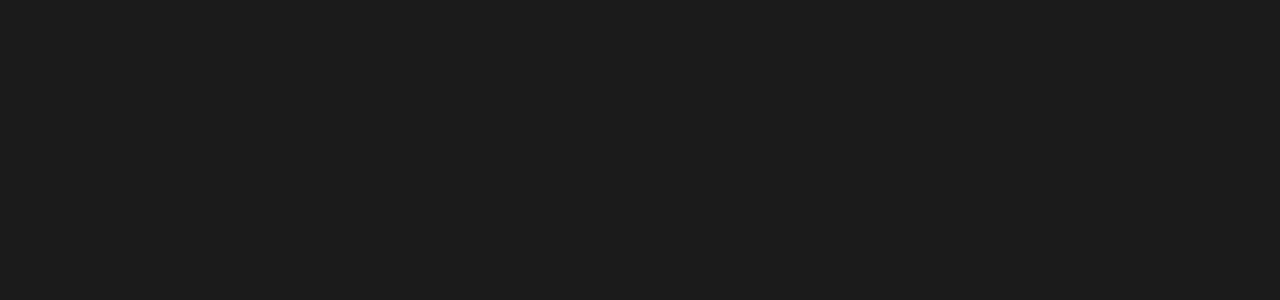
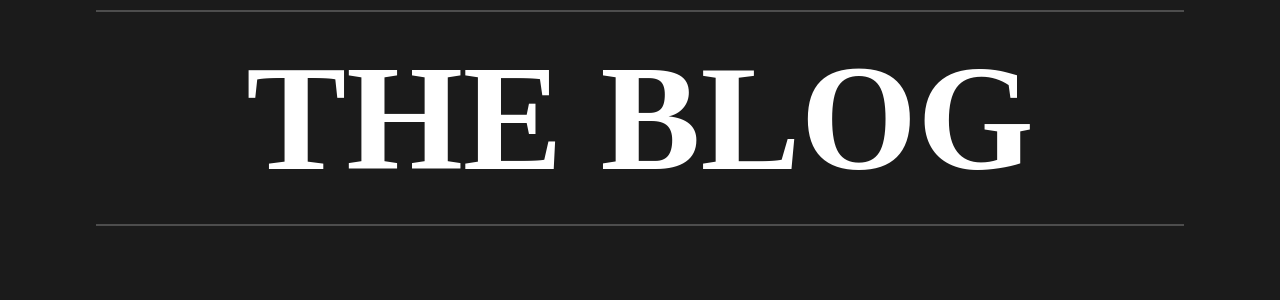
Before and after one commit to csilvanp/angular-blog, an Angular app: page / in a window 1280 px wide. Shown: the top 300 px of the page. Built offline with nearby package versions, Linux system fonts and the light colour scheme.

Commit message:
changed title component

```diff
--- a/src/app/app.component.html
+++ b/src/app/app.component.html
@@ -1 +1,2 @@
+<app-blog-title></app-blog-title>
 <router-outlet></router-outlet>
--- a/src/app/components/blog-title/blog-title.component.css
+++ b/src/app/components/blog-title/blog-title.component.css
@@ -0,0 +1,19 @@
+.title-container {
+  color: white;
+  width: 100%;
+}
+
+.title-container h2 {
+  margin: 20px 0px;
+  text-transform: uppercase;
+  font-size: 150px;
+  display: flex;
+  justify-content: center;
+}
+
+.title-container hr {
+  border: 1px solid gray;
+  opacity: 0.5;
+  width: 85%;
+  margin: 10px auto 10px;
+}
--- a/src/app/components/blog-title/blog-title.component.html
+++ b/src/app/components/blog-title/blog-title.component.html
@@ -1 +1,5 @@
-<p>blog-title works!</p>
+<div class="title-container">
+  <hr />
+  <h2>The Blog</h2>
+  <hr />
+</div>
```
